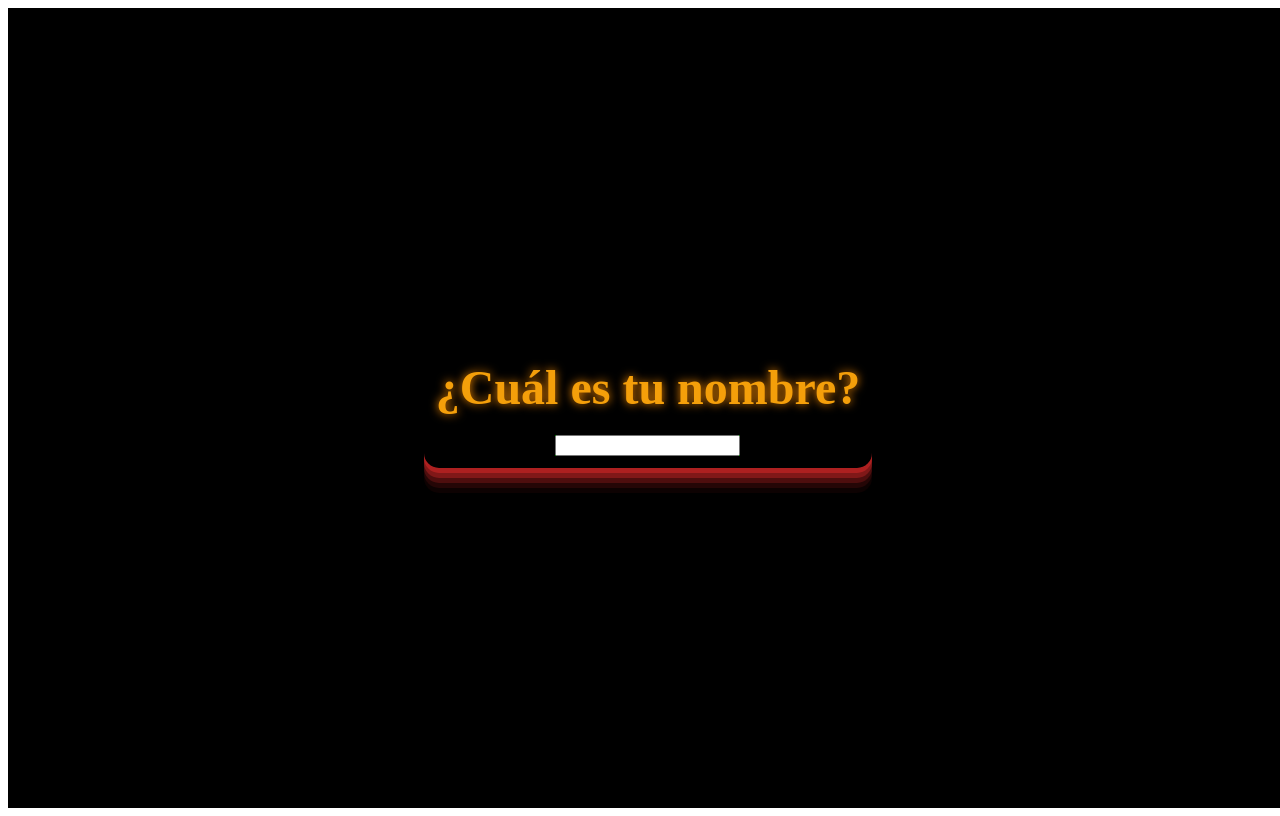
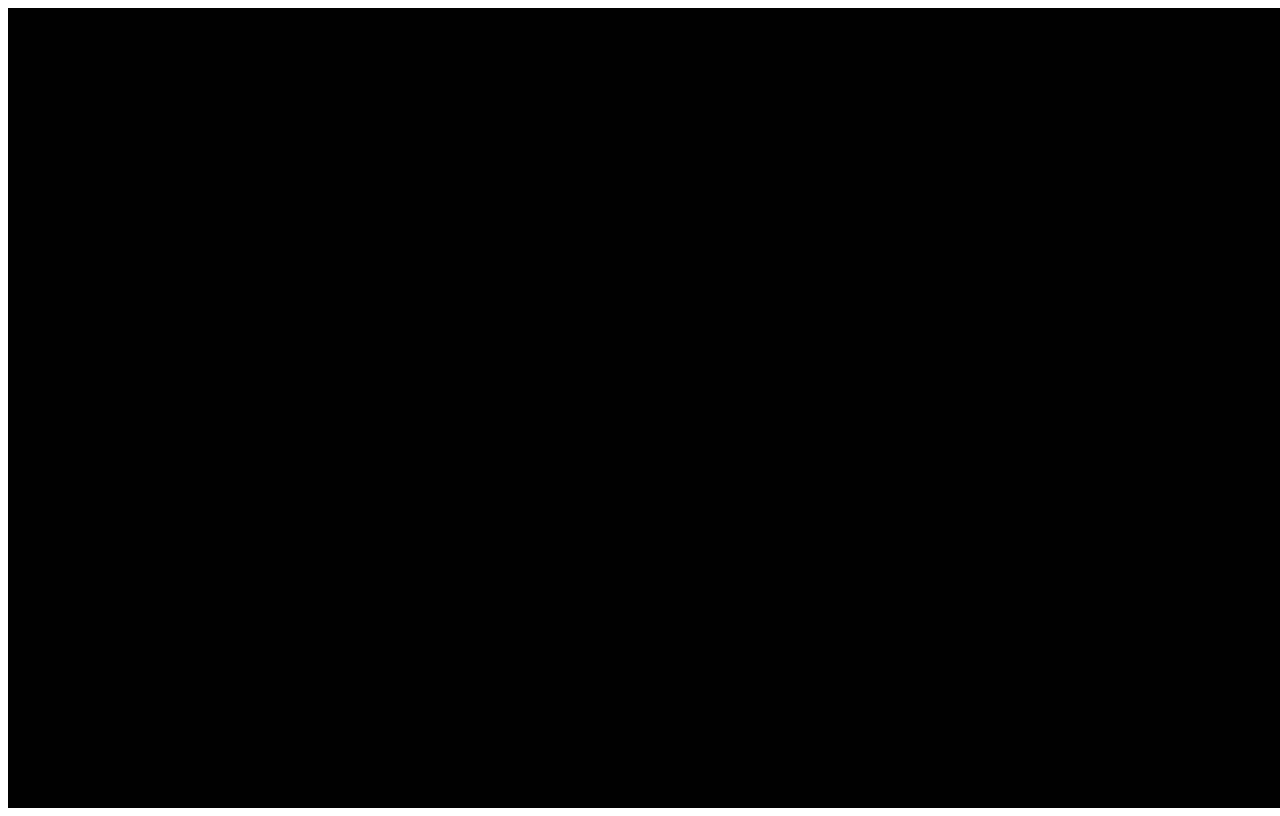
Before and after one commit to ManuelMaciel/keyboard-hero, a React (Vite) app: page / in a window 1280 px wide. Built offline with nearby package versions, Linux system fonts and the light colour scheme.

Commit message:
feat: imported css for keyboard

```diff
--- a/src/App.tsx
+++ b/src/App.tsx
@@ -14,7 +14,8 @@ function App() {
   return (
     <>
       <AppWrapper style={{ width: size.width, height: size.height }} >
-        <Registration />
+        {/* <Registration /> */}
+        <KeyboardHero />
       </AppWrapper>
     </>
   )
```
